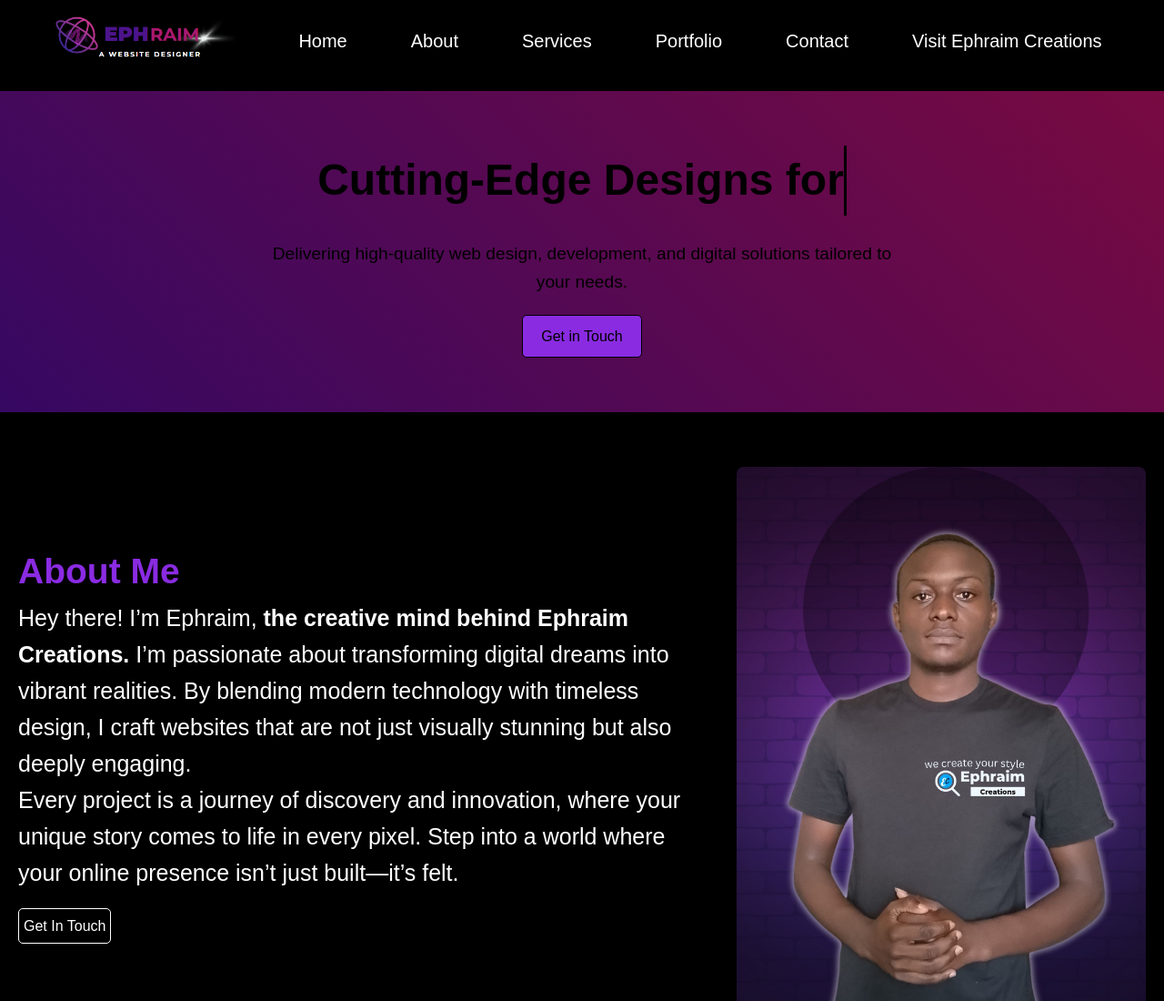
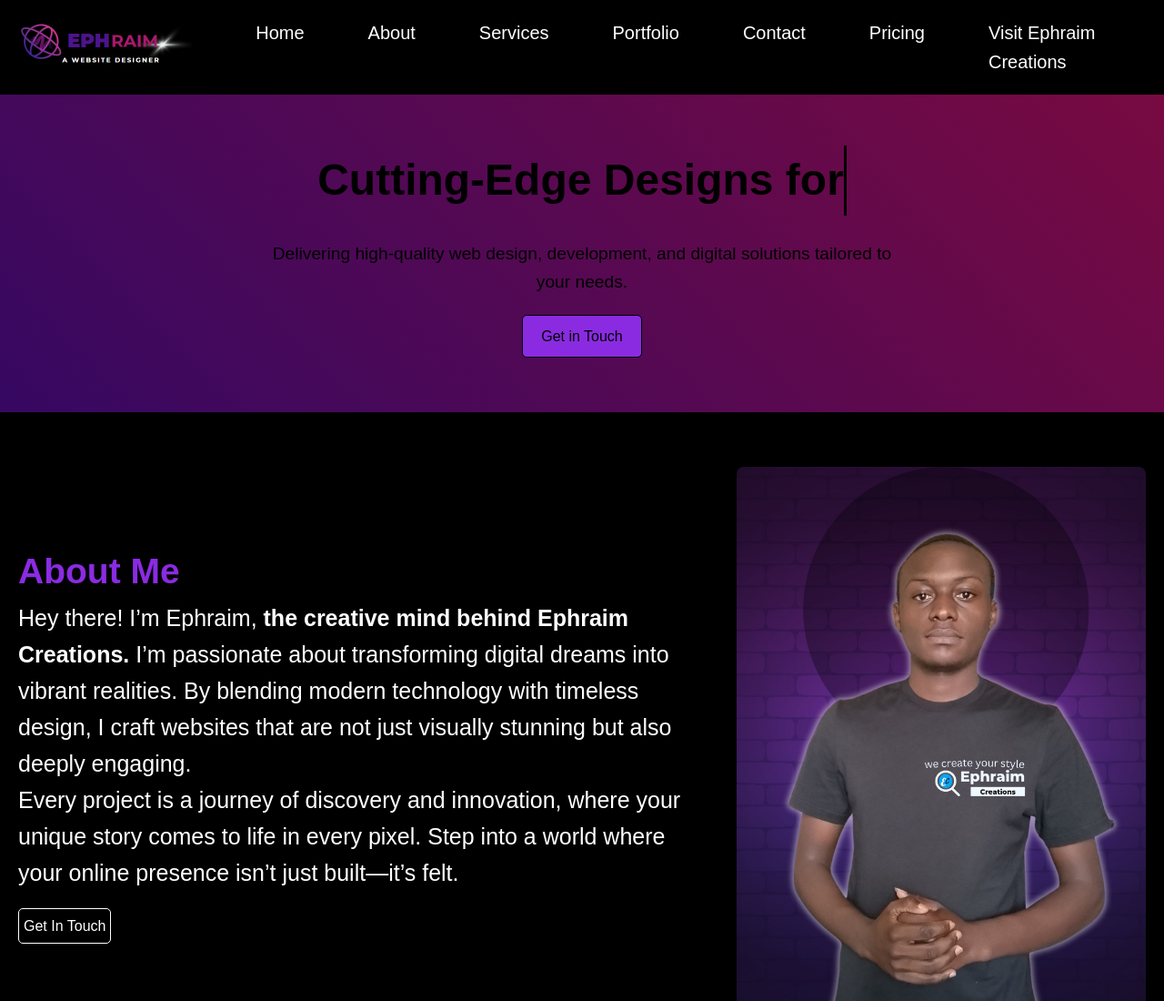
Before and after one commit to Ephraim-Creations/EP-My-Portfolio, a plain HTML site: page index.html in a window 1280 px wide. Shown: the top 1100 px of the page at 91% size. Drawn offline with Linux system fonts and the light colour scheme.

Commit message:
Update index.html

```diff
--- a/index.html
+++ b/index.html
@@ -558,11 +558,13 @@
         <a href="services.html">Services</a>
         <a href="portfolio projects.html">Portfolio</a>
         <a href="Contact Ephraim.html">Contact</a>
+        <a href="Pricing.html">Pricing</a>
         <a href="https://www.ephraimcreations.online/" target="_blank">Visit Ephraim Creations</a>
       </div>
     </nav>
   </header>
 
+  <!-- Mobile Menu Panel -->
 <!-- Mobile Menu Panel -->
 <div class="mobile-menu" id="mobileMenu">
 <a href="index.html">Home</a>
@@ -570,8 +572,10 @@
 <a href="services.html">Services</a>
 <a href="portfolio projects.html">Portfolio</a>
 <a href="Contact Ephraim.html">Contact</a>
+<a href="Pricing.html">Pricing</a>
 <a href="https://www.ephraimcreations.online/" target="_blank">Visit Ephraim Creations</a>
 </div>
+
 
   <script>
     // Toggle mobile menu
```
Lines whose indentation alone changed are shown as unchanged.
